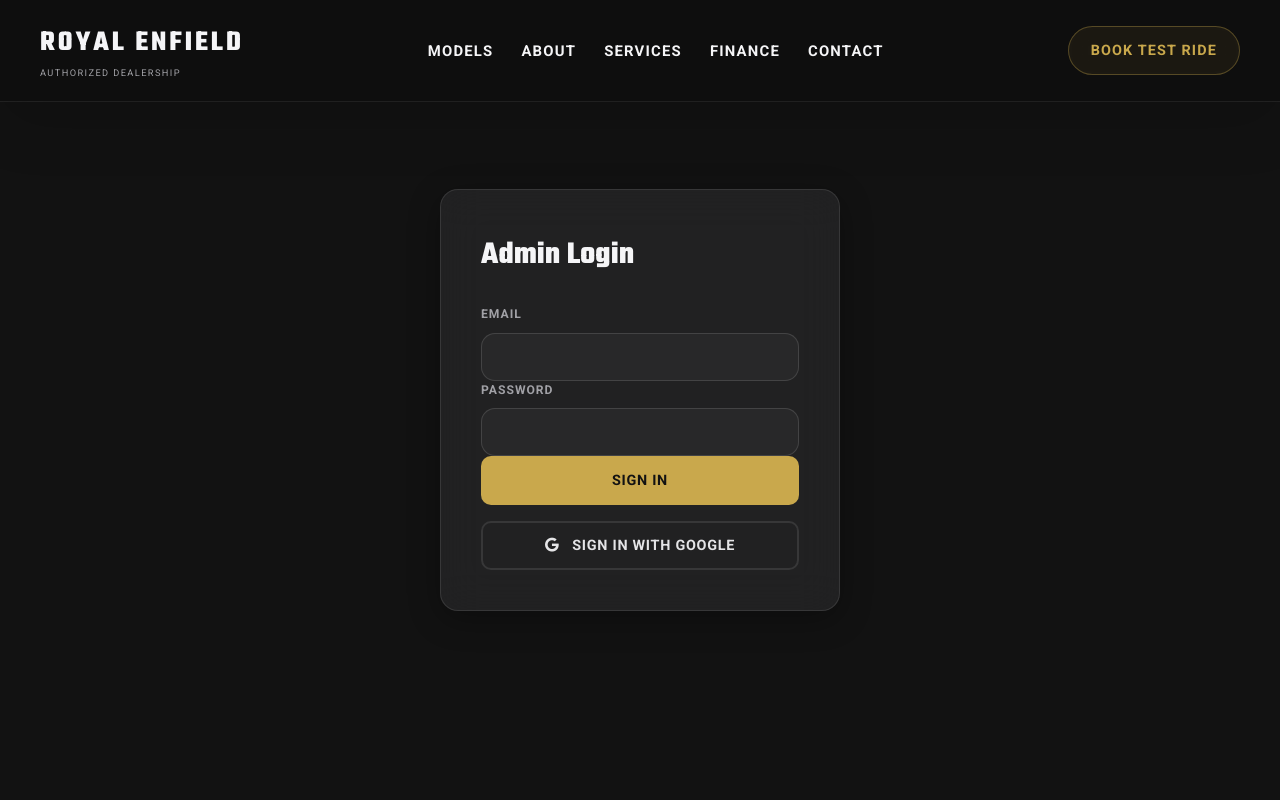
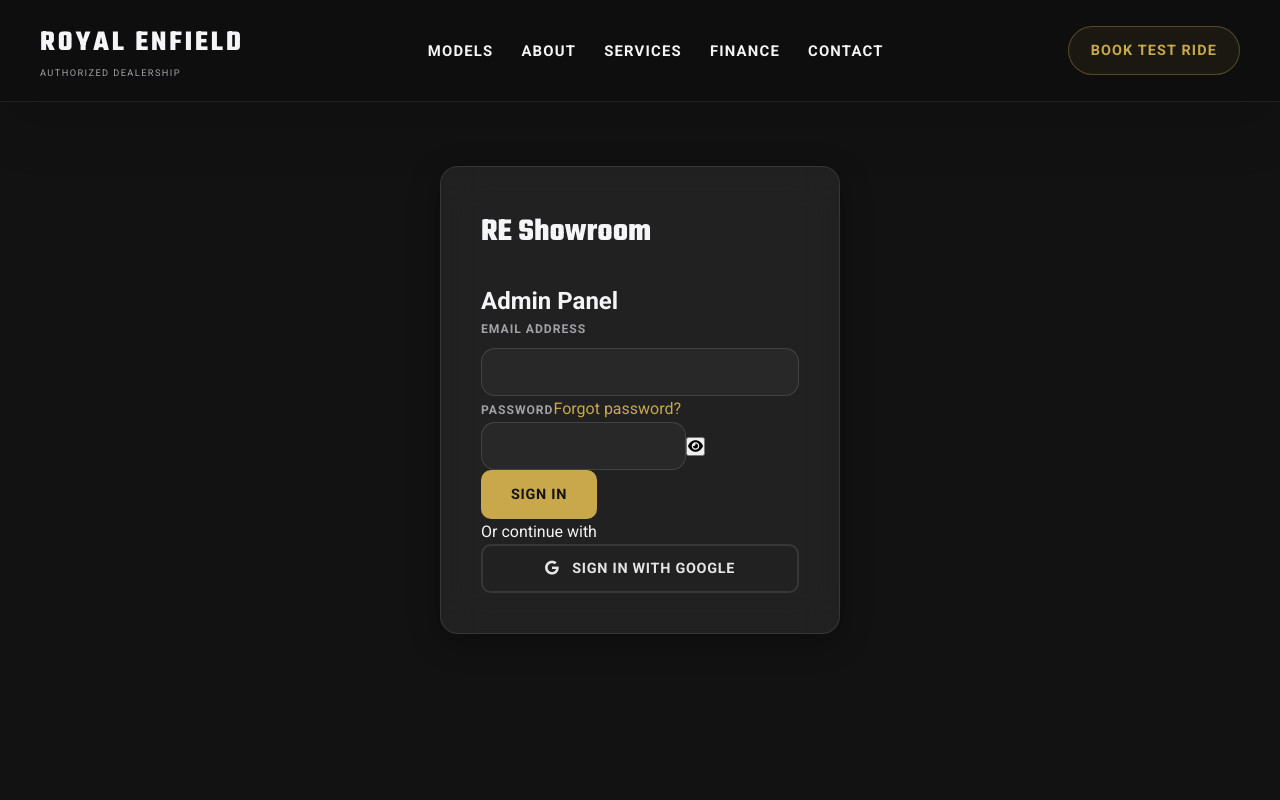
Before and after one commit to miftahu1/REshowroom, a Next.js app: page /admin in a window 1280 px wide. Shown: the top 800 px of the page. Built offline with nearby package versions, Linux system fonts and the light colour scheme; no server answers.

Commit message:
admin acc db seed

```diff
--- a/src/app/admin/layout.tsx
+++ b/src/app/admin/layout.tsx
@@ -2,13 +2,12 @@
 
 import { useState, useEffect } from 'react';
 import { getAuth, onAuthStateChanged, User, signOut } from 'firebase/auth';
-import { doc, getDoc, getFirestore } from 'firebase/firestore';
+import { doc, getDoc, getFirestore, setDoc, serverTimestamp } from 'firebase/firestore';
 import { initializeApp, getApps, getApp } from 'firebase/app';
 import Link from 'next/link';
 import { usePathname, useRouter } from 'next/navigation';
 import LoginPage from './login/page';
 
-// Correct Firebase Initialization
 const firebaseConfig = {
     apiKey: process.env.NEXT_PUBLIC_FIREBASE_API_KEY,
     authDomain: process.env.NEXT_PUBLIC_FIREBASE_AUTH_DOMAIN,
@@ -22,6 +21,24 @@
 const db = getFirestore(app);
 const auth = getAuth(app);
 
+const createUserDocument = async (user: User) => {
+    const userDocRef = doc(db, 'users', user.uid);
+    const userDoc = await getDoc(userDocRef);
+
+    if (!userDoc.exists()) {
+        try {
+            await setDoc(userDocRef, {
+                email: user.email,
+                displayName: user.displayName || user.email,
+                createdAt: serverTimestamp(),
+                isAdmin: false
+            });
+        } catch (error) {
+            console.error("Error creating user document: ", error);
+        }
+    }
+};
+
 const AdminLayout = ({ children }: { children: React.ReactNode }) => {
     const [user, setUser] = useState<User | null>(null);
     const [isAdmin, setIsAdmin] = useState(false);
@@ -32,6 +49,7 @@
     useEffect(() => {
         const unsubscribe = onAuthStateChanged(auth, async (currentUser) => {
             if (currentUser) {
+                await createUserDocument(currentUser);
                 const userDocRef = doc(db, 'users', currentUser.uid);
                 const userDoc = await getDoc(userDocRef);
                 if (userDoc.exists() && userDoc.data().isAdmin) {
--- a/src/app/admin/login/page.tsx
+++ b/src/app/admin/login/page.tsx
@@ -2,7 +2,7 @@
 
 import { useState, useEffect } from 'react';
 import { initializeApp, getApps, getApp } from 'firebase/app';
-import { getAuth, GoogleAuthProvider, signInWithPopup, signInWithEmailAndPassword, onAuthStateChanged } from 'firebase/auth';
+import { getAuth, GoogleAuthProvider, signInWithPopup, signInWithEmailAndPassword, onAuthStateChanged, sendPasswordResetEmail } from 'firebase/auth';
 import { useRouter } from 'next/navigation';
 import '../../globals.css';
 
@@ -23,6 +23,10 @@
     const [email, setEmail] = useState('');
     const [password, setPassword] = useState('');
     const [error, setError] = useState('');
+    const [showPassword, setShowPassword] = useState(false);
+    const [resetEmail, setResetEmail] = useState('');
+    const [showReset, setShowReset] = useState(false);
+    const [resetMessage, setResetMessage] = useState('');
     const router = useRouter();
 
     useEffect(() => {
@@ -53,25 +57,77 @@
             .catch(err => setError(err.message));
     };
 
+    const handlePasswordReset = async (e: React.FormEvent) => {
+        e.preventDefault();
+        setResetMessage('');
+        setError('');
+        try {
+            await sendPasswordResetEmail(auth, resetEmail);
+            setResetMessage('Password reset email sent. Please check your inbox.');
+            setShowReset(false);
+        } catch (err: any) {
+            setError(err.message);
+        }
+    };
+
     return (
         <div className="login-container">
             <div className="login-form glass-card">
-                <h1 className="form-title">Admin Login</h1>
-                <form onSubmit={handleAuthAction}>
+                <h1 className="form-title">RE Showroom</h1>
+                <h2 className="form-subtitle">Admin Panel</h2>
+
+                {!showReset ? (
+                    <>
+                        <form onSubmit={handleAuthAction} className="space-y-6">
                             <div className="form-group">
-                        <label htmlFor="email">Email</label>
-                        <input type="email" id="email" value={email} onChange={(e) => setEmail(e.target.value)} required />
+                                <label htmlFor="email">Email Address</label>
+                                <input type="email" id="email" value={email} onChange={(e) => setEmail(e.target.value)} required autoComplete="email" />
                             </div>
+
                             <div className="form-group">
+                                <div className="flex justify-between items-center">
                                     <label htmlFor="password">Password</label>
-                        <input type="password" id="password" value={password} onChange={(e) => setPassword(e.target.value)} required />
+                                    <a href="#" onClick={() => setShowReset(true)} className="text-sm text-gray-400 hover:text-white">Forgot password?</a>
                                 </div>
-                    <button type="submit" className="btn-primary" style={{width: '100%', marginBottom: '16px'}}>Sign In</button>
+                                <div className="relative">
+                                    <input type={showPassword ? 'text' : 'password'} id="password" value={password} onChange={(e) => setPassword(e.target.value)} required autoComplete="current-password" />
+                                    <button type="button" onClick={() => setShowPassword(!showPassword)} className="absolute inset-y-0 right-0 px-3 flex items-center text-gray-400 hover:text-white">
+                                        <i className={`fa-solid ${showPassword ? 'fa-eye-slash' : 'fa-eye'}`}></i>
+                                    </button>
+                                </div>
+                            </div>
+
+                            <button type="submit" className="btn-primary w-full">Sign In</button>
                         </form>
-                <button onClick={handleGoogleSignIn} className="btn-outline google-login" style={{width: '100%'}}>
+
+                        <div className="relative my-6">
+                            <div className="absolute inset-0 flex items-center">
+                                <div className="w-full border-t border-gray-600"></div>
+                            </div>
+                            <div className="relative flex justify-center text-sm">
+                                <span className="bg-gray-800 px-2 text-gray-400">Or continue with</span>
+                            </div>
+                        </div>
+
+                        <button onClick={handleGoogleSignIn} className="btn-outline google-login w-full">
                             <i className="fa-brands fa-google"></i> &nbsp; Sign in with Google
                         </button>
-                {error && <p className="error-message">{error}</p>}
+
+                        {error && <p className="error-message mt-4">{error}</p>}
+                        {resetMessage && <p className="success-message mt-4">{resetMessage}</p>}
+                    </>
+                ) : (
+                    <form onSubmit={handlePasswordReset} className="space-y-6">
+                        <h3 className="form-subtitle">Reset Password</h3>
+                        <div className="form-group">
+                            <label htmlFor="reset-email">Enter your email</label>
+                            <input type="email" id="reset-email" value={resetEmail} onChange={(e) => setResetEmail(e.target.value)} required />
+                        </div>
+                        <button type="submit" className="btn-primary w-full">Send Reset Link</button>
+                        <button type="button" onClick={() => setShowReset(false)} className="btn-outline w-full mt-4">Back to Login</button>
+                        {error && <p className="error-message mt-4">{error}</p>}
+                    </form>
+                )}
             </div>
         </div>
     );
--- a/src/app/globals.css
+++ b/src/app/globals.css
@@ -1793,6 +1793,7 @@
     display: flex;
     min-height: 100vh;
     background-color: var(--bg-primary);
+    padding-top: 80px;
 }
 
 .admin-sidebar {
```
Lines whose indentation alone changed are shown as unchanged.
